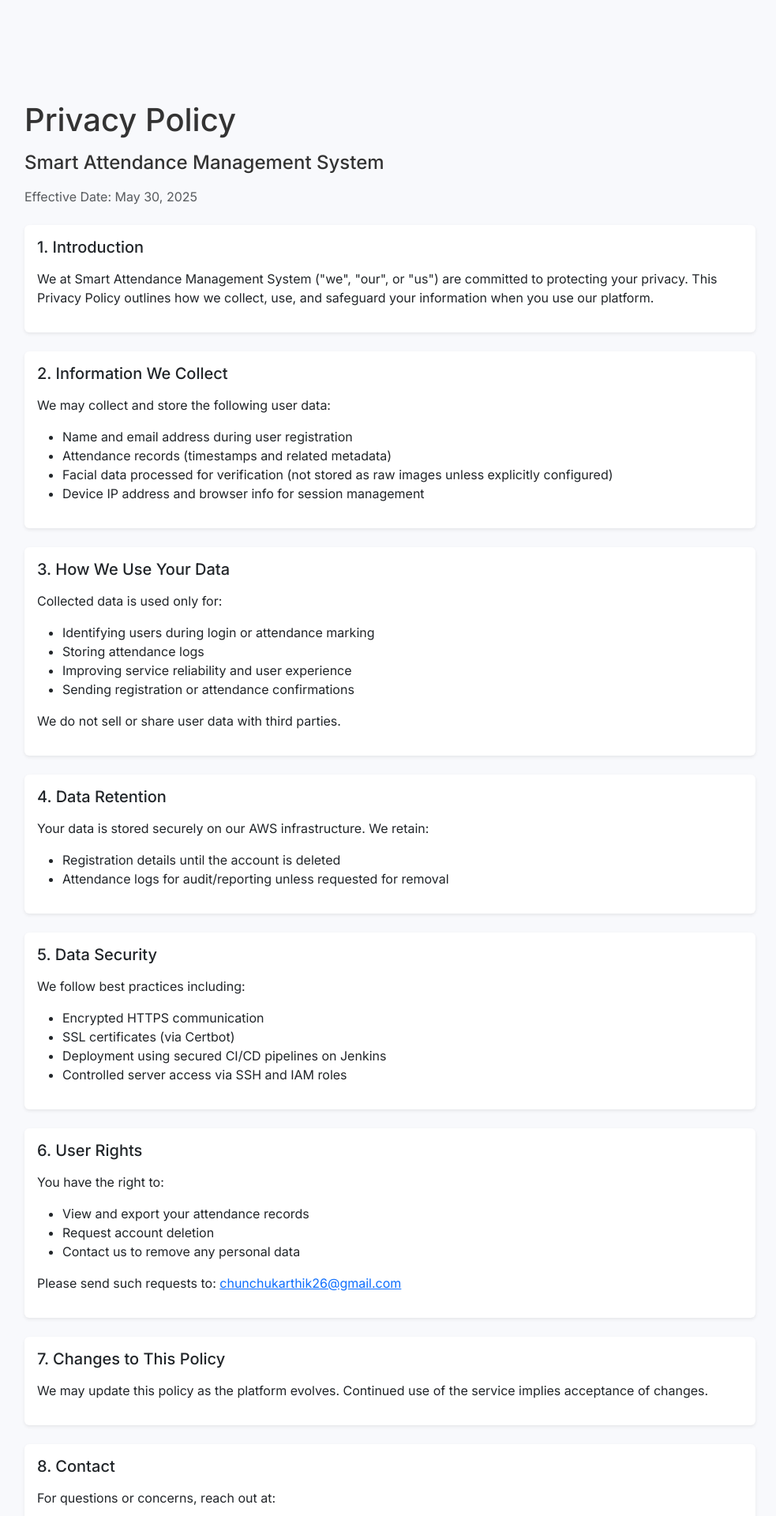
After one commit to Karthik80-hub/Smart-Attendance_Management_System, a Django app: page /privacy in a window 1280 px wide. The commit adds this page. Shown: the top 1920 px of the page at 79% size, without its empty margins (146-1129 px from the left). Run offline with Django 4.2, Linux system fonts and the light colour scheme.

Commit message:
Added Privacy Policy and Terms of Use pages with comprehensive content

```diff
--- a/home/urls.py
+++ b/home/urls.py
@@ -13,5 +13,7 @@ urlpatterns = [
    path('storage', views.store, name='storage'),
    path('register', views.register, name='register'),
    path('absenties', views.absenties, name='absenties'),
-   path('absentrecord', views.absentrecord, name='absentrecord')
+   path('absentrecord', views.absentrecord, name='absentrecord'),
+   path('privacy', views.privacy, name='privacy'),
+   path('terms', views.terms, name='terms')
 ]
--- a/home/views.py
+++ b/home/views.py
@@ -156,3 +156,9 @@ def absentrecord(request):
         'value': my,
     }
     return HttpResponse(templ.render(con, request))
+
+def privacy(request):
+    return render(request, 'privacy.html')
+
+def terms(request):
+    return render(request, 'terms.html')
--- a/templates/base_no_nav.html
+++ b/templates/base_no_nav.html
@@ -32,14 +32,6 @@
                 <div class="col-md-4">
                     <h5 class="footer-heading">About SmartAttend</h5>
                     <p>Intelligent attendance management system powered by facial recognition technology for efficient and accurate attendance tracking.</p>
-                    <div class="social-links mt-3">
-                        <a href="http://linkedin.com/in/karthik-chunchu-8b6480205" target="_blank" class="me-3">
-                            <i class="fab fa-linkedin fa-lg"></i>
-                        </a>
-                        <a href="https://github.com/yourusername" target="_blank" class="me-3">
-                            <i class="fab fa-github fa-lg"></i>
-                        </a>
-                    </div>
                 </div>
                 <div class="col-md-4">
                     <h5 class="footer-heading">Quick Links</h5>
@@ -61,6 +53,11 @@
                         <li>
                             <a href="tel:+14143995386">
                                 <i class="fas fa-phone me-2"></i>+1 (414) 399-5386
+                            </a>
+                        </li>
+                        <li>
+                            <a href="http://linkedin.com/in/karthik-chunchu-8b6480205" target="_blank">
+                                <i class="fab fa-linkedin me-2"></i>LinkedIn
                             </a>
                         </li>
                     </ul>
--- /dev/null
+++ b/templates/privacy.html
@@ -0,0 +1,105 @@
+{% extends 'base_no_nav.html' %}
+
+{% block title %}Privacy Policy{% endblock %}
+
+{% block content %}
+<div class="container py-5">
+    <div class="row justify-content-center">
+        <div class="col-lg-10">
+            <h1 class="mb-3">Privacy Policy</h1>
+            <h2 class="h4 mb-3">Smart Attendance Management System</h2>
+            <p class="text-muted mb-4">Effective Date: May 30, 2025</p>
+
+            <div class="card shadow-sm mb-4">
+                <div class="card-body">
+                    <h3 class="h5 mb-3">1. Introduction</h3>
+                    <p>We at Smart Attendance Management System ("we", "our", or "us") are committed to protecting your privacy. This Privacy Policy outlines how we collect, use, and safeguard your information when you use our platform.</p>
+                </div>
+            </div>
+
+            <div class="card shadow-sm mb-4">
+                <div class="card-body">
+                    <h3 class="h5 mb-3">2. Information We Collect</h3>
+                    <p>We may collect and store the following user data:</p>
+                    <ul>
+                        <li>Name and email address during user registration</li>
+                        <li>Attendance records (timestamps and related metadata)</li>
+                        <li>Facial data processed for verification (not stored as raw images unless explicitly configured)</li>
+                        <li>Device IP address and browser info for session management</li>
+                    </ul>
+                </div>
+            </div>
+
+            <div class="card shadow-sm mb-4">
+                <div class="card-body">
+                    <h3 class="h5 mb-3">3. How We Use Your Data</h3>
+                    <p>Collected data is used only for:</p>
+                    <ul>
+                        <li>Identifying users during login or attendance marking</li>
+                        <li>Storing attendance logs</li>
+                        <li>Improving service reliability and user experience</li>
+                        <li>Sending registration or attendance confirmations</li>
+                    </ul>
+                    <p>We do not sell or share user data with third parties.</p>
+                </div>
+            </div>
+
+            <div class="card shadow-sm mb-4">
+                <div class="card-body">
+                    <h3 class="h5 mb-3">4. Data Retention</h3>
+                    <p>Your data is stored securely on our AWS infrastructure. We retain:</p>
+                    <ul>
+                        <li>Registration details until the account is deleted</li>
+                        <li>Attendance logs for audit/reporting unless requested for removal</li>
+                    </ul>
+                </div>
+            </div>
+
+            <div class="card shadow-sm mb-4">
+                <div class="card-body">
+                    <h3 class="h5 mb-3">5. Data Security</h3>
+                    <p>We follow best practices including:</p>
+                    <ul>
+                        <li>Encrypted HTTPS communication</li>
+                        <li>SSL certificates (via Certbot)</li>
+                        <li>Deployment using secured CI/CD pipelines on Jenkins</li>
+                        <li>Controlled server access via SSH and IAM roles</li>
+                    </ul>
+                </div>
+            </div>
+
+            <div class="card shadow-sm mb-4">
+                <div class="card-body">
+                    <h3 class="h5 mb-3">6. User Rights</h3>
+                    <p>You have the right to:</p>
+                    <ul>
+                        <li>View and export your attendance records</li>
+                        <li>Request account deletion</li>
+                        <li>Contact us to remove any personal data</li>
+                    </ul>
+                    <p>Please send such requests to: <a href="mailto:chunchukarthik26@gmail.com">chunchukarthik26@gmail.com</a></p>
+                </div>
+            </div>
+
+            <div class="card shadow-sm mb-4">
+                <div class="card-body">
+                    <h3 class="h5 mb-3">7. Changes to This Policy</h3>
+                    <p>We may update this policy as the platform evolves. Continued use of the service implies acceptance of changes.</p>
+                </div>
+            </div>
+
+            <div class="card shadow-sm mb-4">
+                <div class="card-body">
+                    <h3 class="h5 mb-3">8. Contact</h3>
+                    <p>For questions or concerns, reach out at:</p>
+                    <ul class="list-unstyled">
+                        <li>📧 <a href="mailto:chunchukarthik26@gmail.com">chunchukarthik26@gmail.com</a></li>
+                        <li>📞 <a href="tel:+14143995386">+1 (414) 399-5386</a></li>
+                        <li>🌐 <a href="https://smart.karthikchunchu.com" target="_blank">https://smart.karthikchunchu.com</a></li>
+                    </ul>
+                </div>
+            </div>
+        </div>
+    </div>
+</div>
+{% endblock %}
```
Also changed, not shown: templates/terms.html (added, +82 -0 lines).
